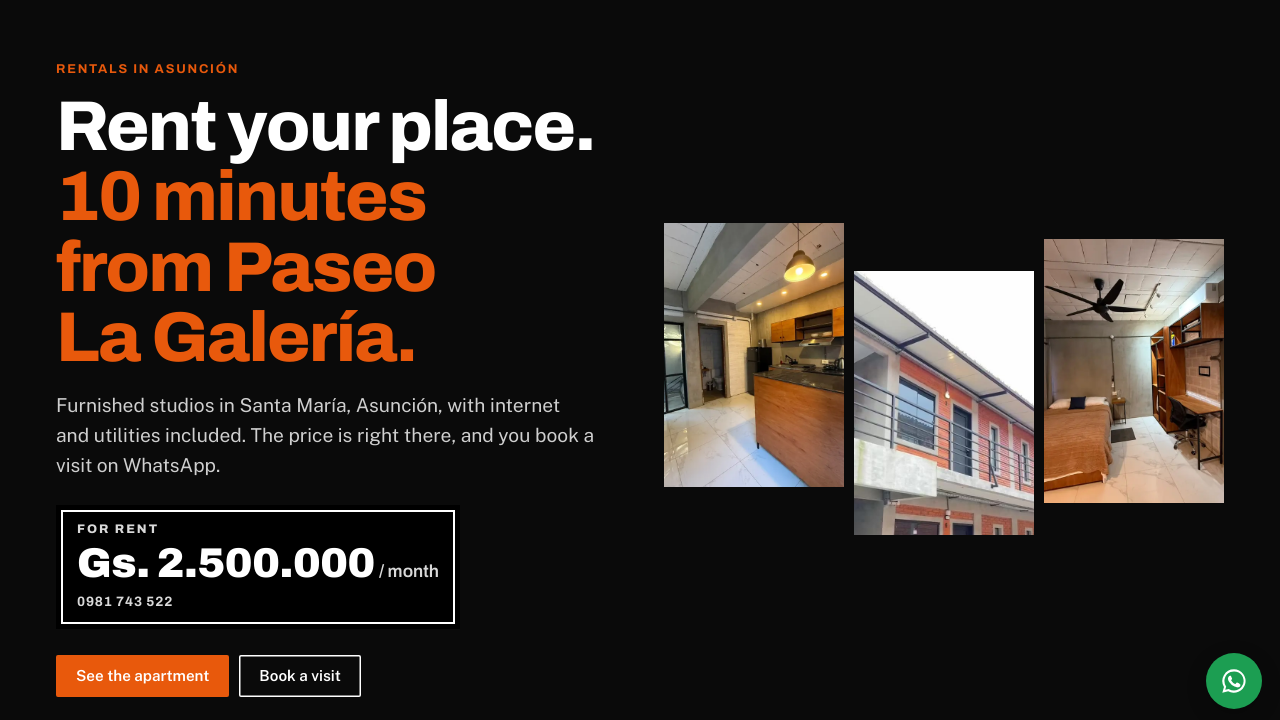
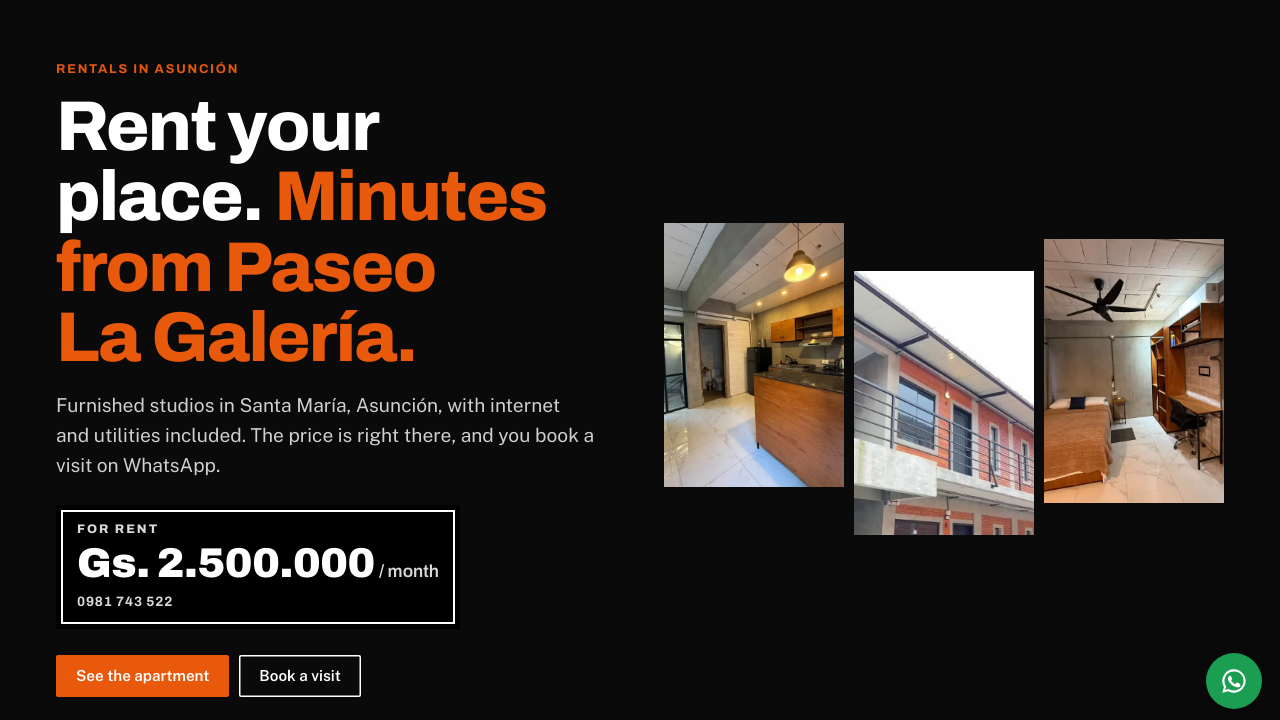
Before and after one commit to segoviaosvaldo/Brickroga, a plain HTML site: page index.html in a window 1280 px wide. Shown: the part 73-793 px from the top of the page. Drawn offline with nearby package versions, Linux system fonts and the light colour scheme.

Commit message:
Título más corto: "A minutos de Paseo La Galería"
Co-Authored-By: Claude Opus 5.5 <noreply@anthropic.com>
Claude-Session: https://claude.ai/code/session_01M2TmSS97jxYpaBuEdVndVg

```diff
--- a/assets/i18n.js
+++ b/assets/i18n.js
@@ -32,7 +32,7 @@
     /* home */
     "Destacados": "Highlights", "Elegir banner": "Choose banner", "Banner 1: alquileres": "Banner 1: rentals",
     "Banner 2: canastas navideñas": "Banner 2: Christmas baskets", "Banner anterior": "Previous banner", "Banner siguiente": "Next banner",
-    "Alquileres en Asunción": "Rentals in Asunción", "Alquileres": "Rentals", "Alquilá tu depto.": "Rent your place.", "Llegás con la valija.": "Just bring your suitcase.", "A 10 minutos de Paseo La Galería.": "10 minutes from Paseo La Galería.", "Ilustración · foto real próximamente": "Illustration · real photo coming soon",
+    "Alquileres en Asunción": "Rentals in Asunción", "Alquileres": "Rentals", "Alquilá tu depto.": "Rent your place.", "Llegás con la valija.": "Just bring your suitcase.", "A minutos de Paseo La Galería.": "Minutes from Paseo La Galería.", "Ilustración · foto real próximamente": "Illustration · real photo coming soon",
     "Monoambientes amoblados en Santa María con internet y servicios incluidos. El precio está a la vista y la visita se coordina por WhatsApp.":
       "Furnished studios in Santa María, Asunción, with internet and utilities included. The price is right there, and you book a visit on WhatsApp.",
     "Ver el departamento": "See the apartment", "Coordinar una visita": "Book a visit",
--- a/index.html
+++ b/index.html
@@ -30,7 +30,7 @@
         <div class="wrap">
           <div>
             <p class="label">Alquileres en Asunción</p>
-            <h1>Alquilá tu depto. <em>A 10 minutos de Paseo La Galería.</em></h1>
+            <h1>Alquilá tu depto. <em>A minutos de Paseo La Galería.</em></h1>
             <p class="lead">Monoambientes amoblados en Santa María con internet y servicios incluidos. El precio está a la vista y la visita se coordina por WhatsApp.</p>
             <div id="hero-sign"></div>
             <div class="cta">
```
